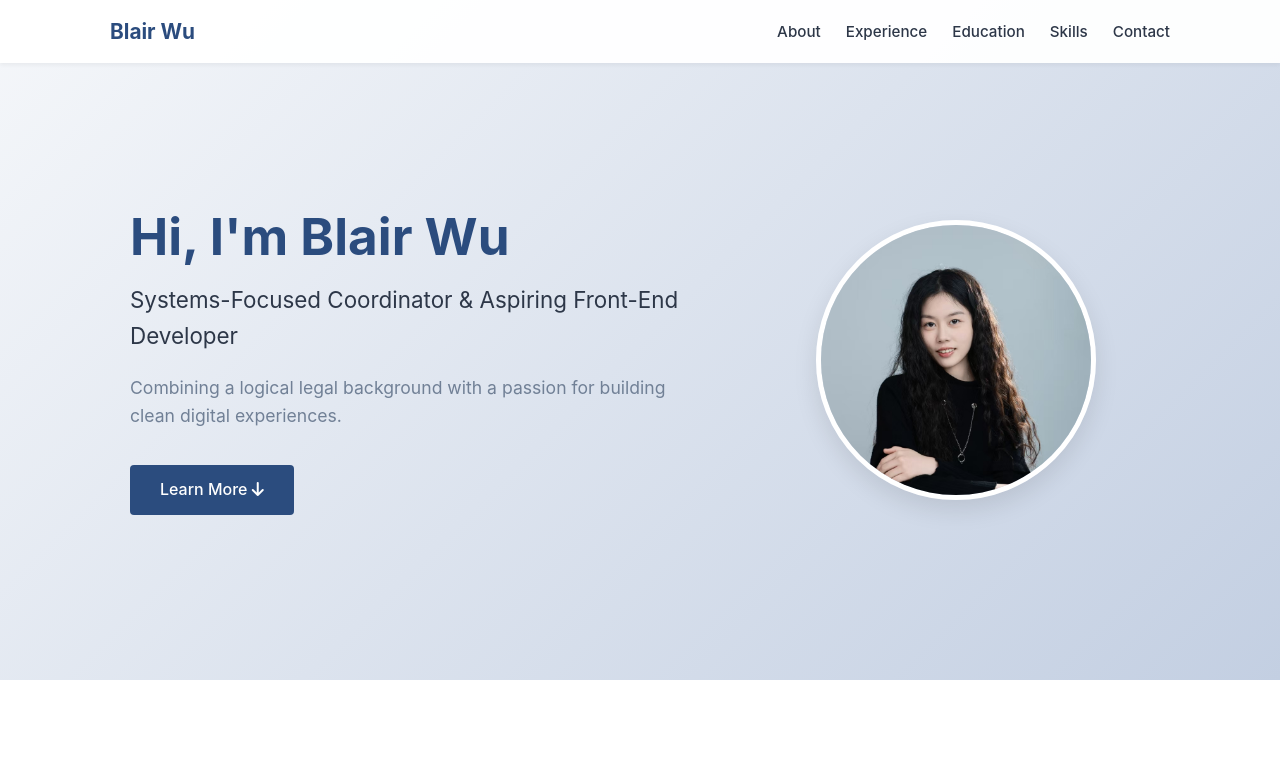
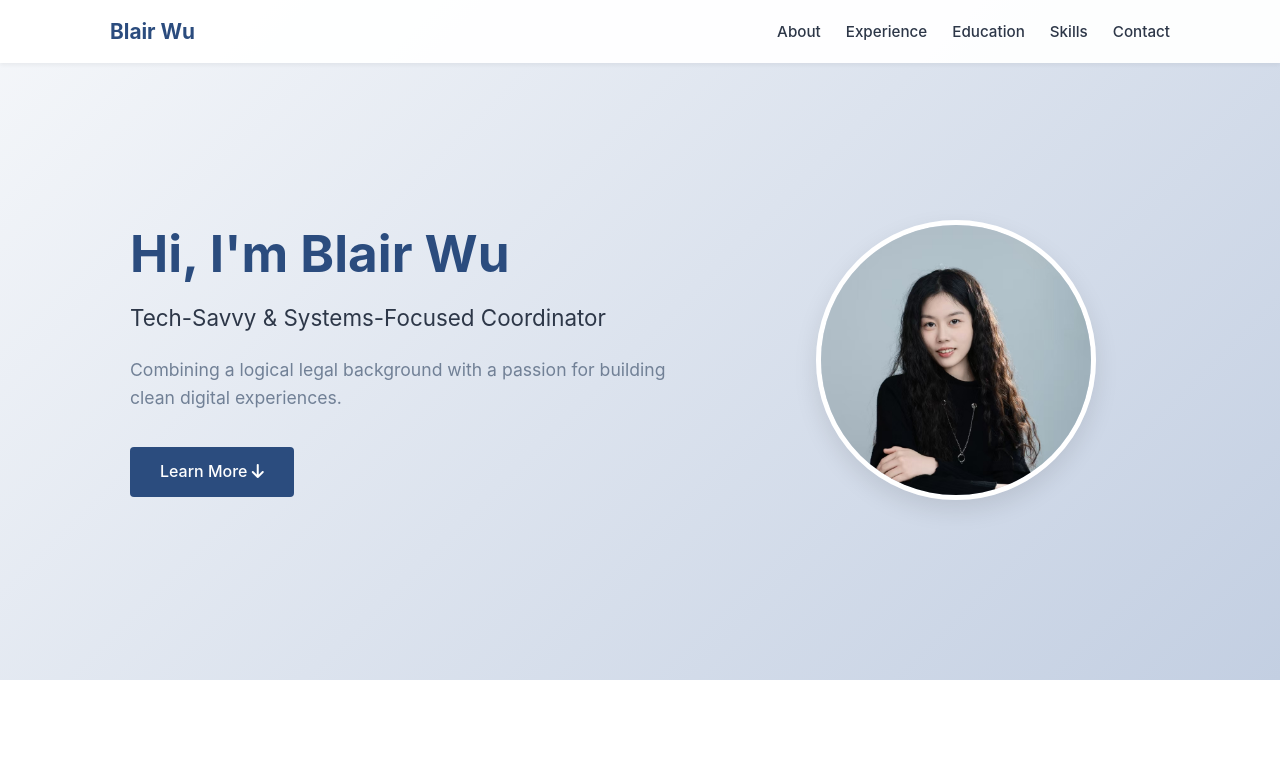
Before and after one commit to BlairWu315/Personal-Website, a plain HTML site: page index.html in a window 1280 px wide. Shown: the top 757 px of the page. Drawn offline with Linux system fonts and the light colour scheme.

Commit message:
Update subtitle in index.html

```diff
--- a/index.html
+++ b/index.html
@@ -26,7 +26,7 @@
     <div class="hero-container">
         <div class="hero-text-content">
             <h1>Hi, I'm Blair Wu</h1>
-            <p class="subtitle">Systems-Focused Coordinator & Aspiring Front-End Developer</p>
+            <p class="subtitle">Tech-Savvy & Systems-Focused Coordinator</p>
             <p class="tagline">Combining a logical legal background with a passion for building clean digital experiences.</p>
             <div class="hero-buttons">
                 <a href="#about" class="btn">Learn More <i class="fas fa-arrow-down"></i></a>
```
